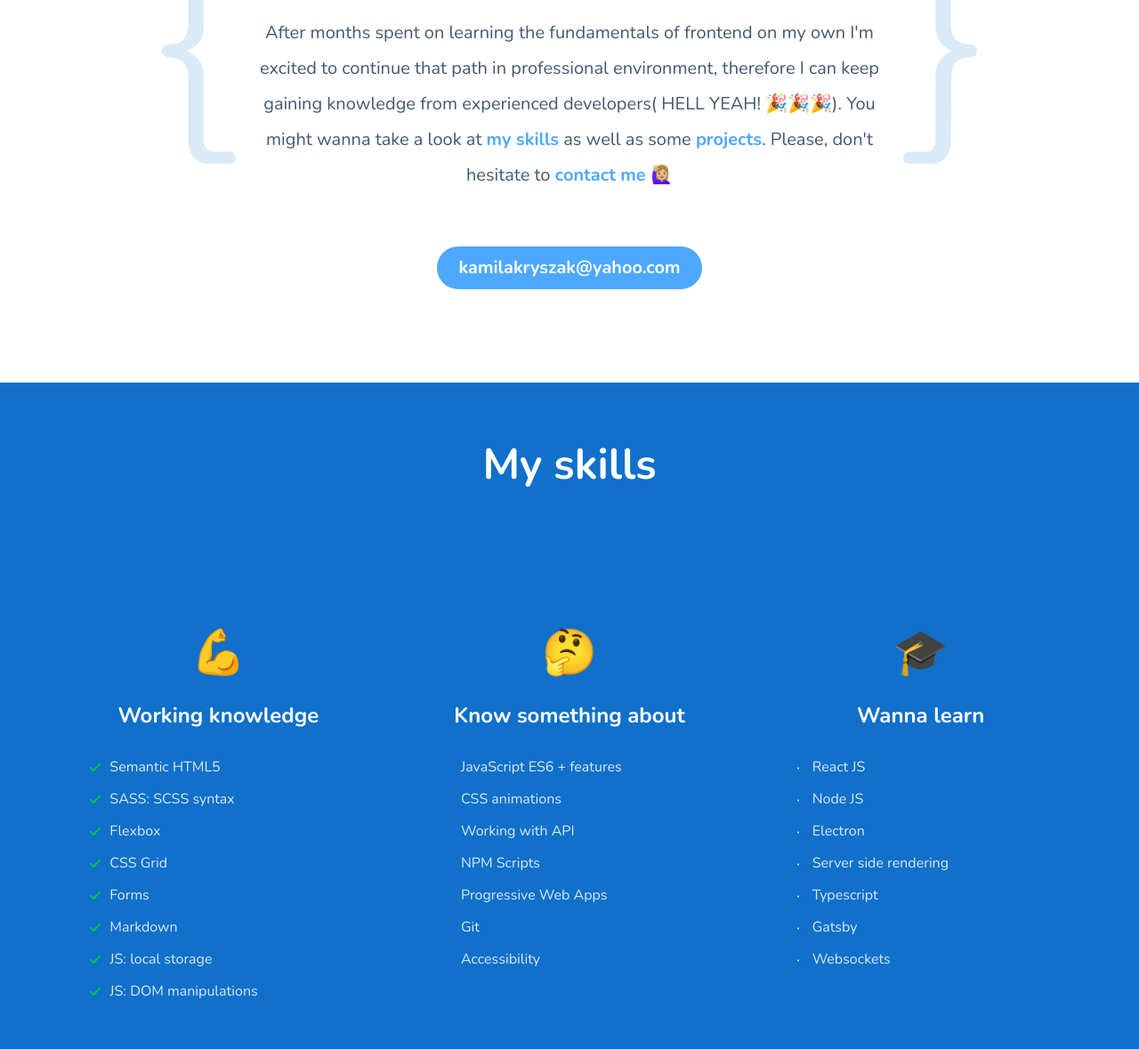
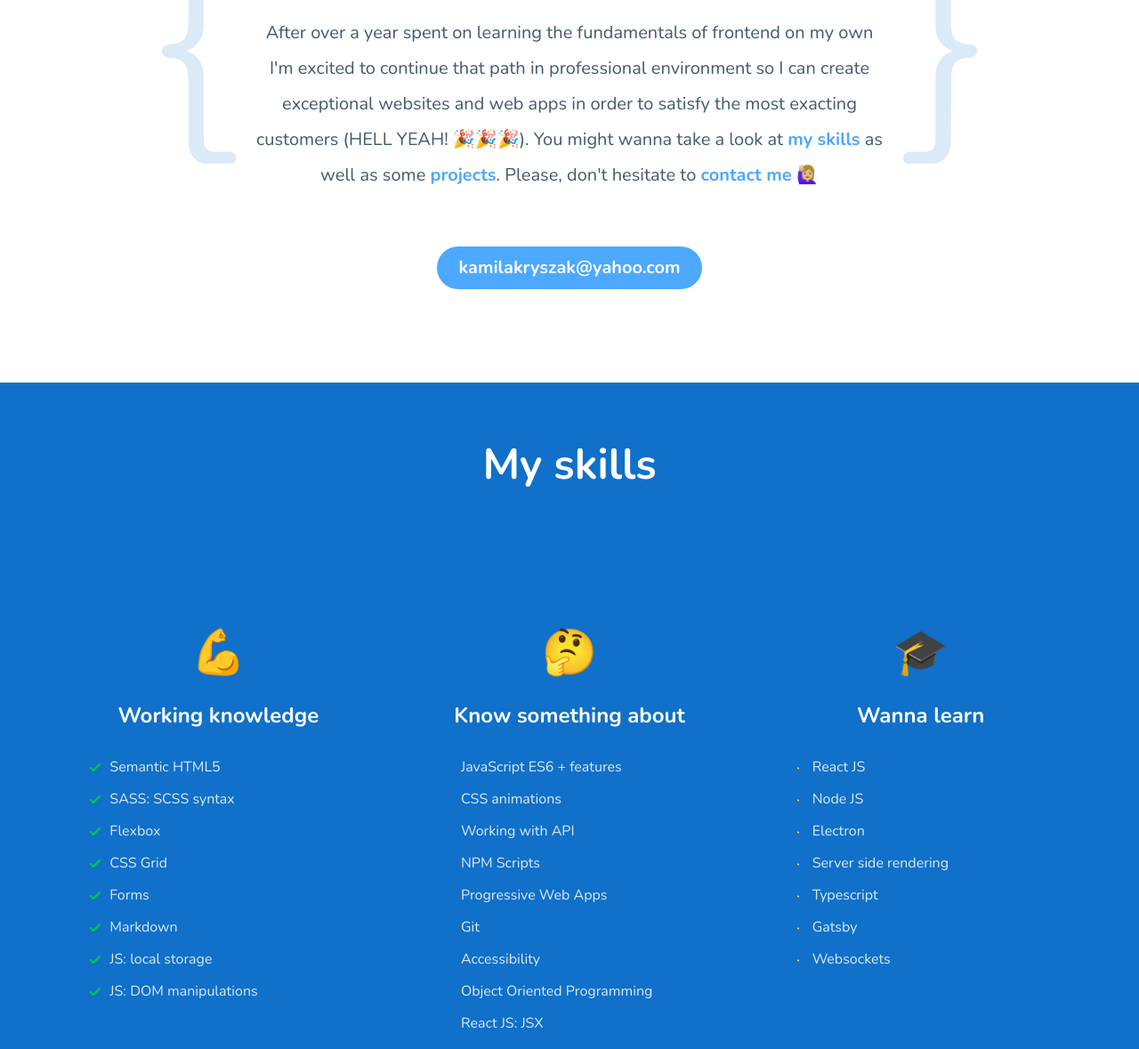
Before and after one commit to kamila-kryszak/kamila-kryszak-github.io, a website built with webpack: page src/pages/index.html in a window 1280 px wide. Shown: the part 421-1600 px from the top of the page at 89% size. Built offline with nearby package versions, Linux system fonts and the light colour scheme; no server answers.

Commit message:
feat: hero section update

```diff
--- a/src/pages/index.html
+++ b/src/pages/index.html
@@ -13,7 +13,8 @@
   <!-- full url with http(s) ie. https://maciejkorsan.github.io/my-repo/ -->
   <meta property="og:url" content="https://kamila-kryszak@github.io" />
   <!-- full url to the image with http(s) ie. https://maciejkorsan.github.io/my-repo/assets/img/fb.png. Facebook suggests at least 1200 x 630. -->
-  <meta property="og:image" content="https://kamila-kryszak.github.io/og.png" />
+  <meta property="og:image"
+    content="https://raw.githubusercontent.com/kamila-kryszak/kamila-kryszak.github.io/source/public/og.png" />
 </head>
 
 <body>
@@ -27,8 +28,10 @@
         <h1 class="hero__header">My name is Kamila and I'm aspiring <span class="hero__special">Frontend
             Developer</span> with an artistic soul.</h1>
         <p class="hero__paragraph">
-          After months spent on learning the fundamentals of frontend on my own I'm excited to continue that path in
-          professional environment, therefore I can keep gaining knowledge from experienced developers( HELL
+          After over a year spent on learning the fundamentals of frontend on my own I'm excited to continue that path
+          in
+          professional environment so I can create exceptional websites and web apps in order to satisfy the most
+          exacting customers (HELL
           YEAH! 🎉🎉🎉).
           You might wanna take a
           look at <a href="#skills" class="hero__link">my skills</a> as well as some
@@ -66,6 +69,8 @@
             <li class="skills-list__item--blue">Progressive Web Apps</li>
             <li class="skills-list__item--blue">Git</li>
             <li class="skills-list__item--blue">Accessibility</li>
+            <li class="skills-list__item--blue">Object Oriented Programming</li>
+            <li class="skills-list__item--blue">React JS: JSX</li>
           </ul>
         </article>
         <article class="skills-section">
@@ -85,7 +90,7 @@
     </section>
     <section class="projects" id="projects">
       <h2 class="projects__header">Recent projects</h2>
-      <p class="projects__description">I started my frontend developer journey in January 2020. Since then, I came up
+      <p class="projects__description">In January 2020 I've started my frontend developer journey. Since then, I came up
         with a few projects. Here’s the list of the things I’ve done so far.</p>
       <div class="projects-grid projects-grid--js">
       </div>
```
Also changed, not shown: readme.md, 1 other file.
